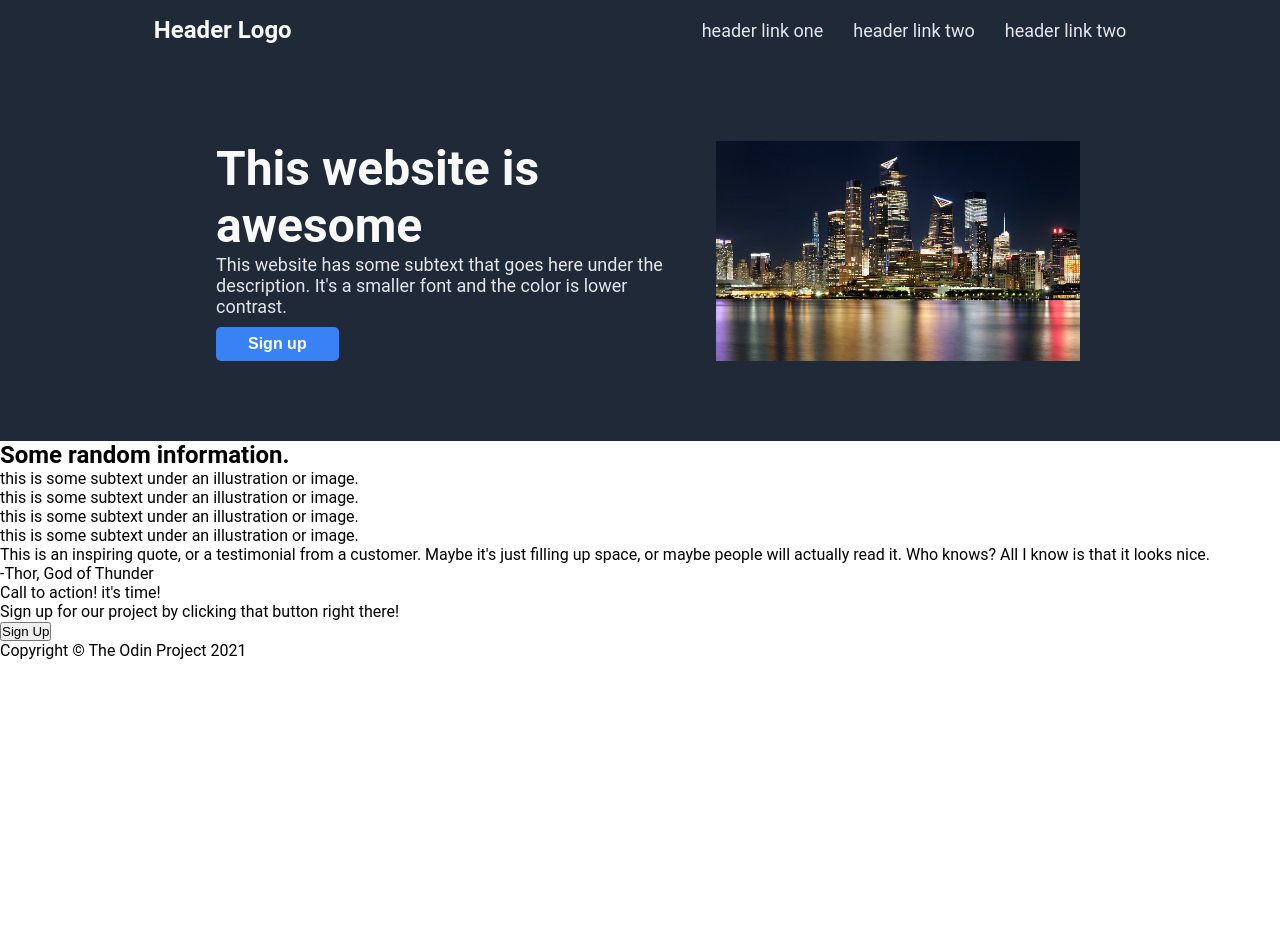
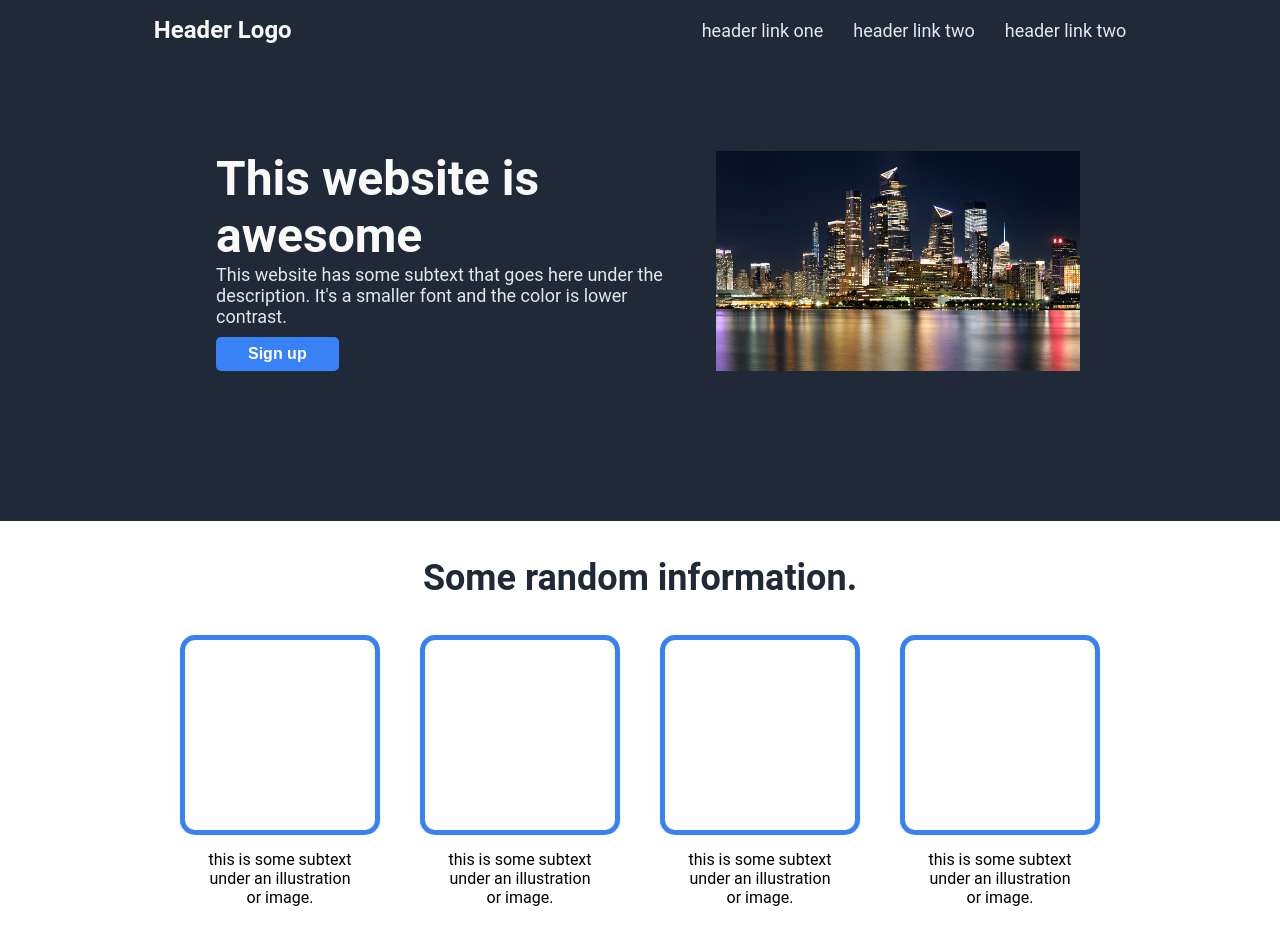
Before and after one commit to itavoro/landing-page, a plain HTML site: page index.html in a window 1280 px wide. Shown: the top 952 px of the page. Before the commit the page ends 800 px from the top, so only its background shows below. Drawn offline with Linux system fonts and the light colour scheme.

Commit message:
Initialize rows four and five

```diff
--- a/index.html
+++ b/index.html
@@ -30,18 +30,32 @@
         </div>
     </div>
     <div class="third-row">
-        <div class="random-information">
-            <h2 id="random-information-header">Some random information.</h2>
+        <p id="random-information-header">Some random information.</p>
+            <div class="boxes">
+                <div class="box-container">
+                    <div class="box"></div>
+                    <div class="box-subtext">
+                        <p>this is some subtext under an illustration or image.</p>
                     </div>
-        <div class="boxes">
+                </div>
+                <div class="box-container">
                     <div class="box"></div>
-            <p class="box-subtext">this is some subtext under an illustration or image.</p>
+                    <div class="box-subtext">
+                        <p>this is some subtext under an illustration or image.</p>
+                    </div>
+                </div>
+                <div class="box-container">
                     <div class="box"></div>
-            <p class="box-subtext">this is some subtext under an illustration or image.</p>
+                    <div class="box-subtext">
+                        <p>this is some subtext under an illustration or image.</p>
+                    </div>
+                </div>
+                <div class="box-container">
                     <div class="box"></div>
-            <p class="box-subtext">this is some subtext under an illustration or image.</p>
-            <div class="box"></div>
-            <p class="box-subtext">this is some subtext under an illustration or image.</p>
+                    <div class="box-subtext">
+                        <p>this is some subtext under an illustration or image.</p>
+                    </div>
+                </div>
             </div>
     </div>
     <div class="fourth-row">
@@ -50,8 +64,10 @@
     </div>
     <div class="fifth-row">
         <div class="cta">
+            <div class="cta-text">
                 <p id="cta-title">Call to action! it's time!</p>
                 <p id="cta-description">Sign up for our project by clicking that button right there!</p>
+            </div>
             <button id="cta-button">Sign Up</button>
         </div>
     </div>
--- a/style.css
+++ b/style.css
@@ -39,7 +39,8 @@ a {
     display: flex;
     align-items: center;
     justify-content: center;
-    padding: 80px 0;
+    padding-top: 90px;
+    padding-bottom: 150px;
     gap: 50px;
 }
 
@@ -83,3 +84,101 @@ a {
     height: 100%;
     object-fit: cover;
 }
+
+.third-row {
+    display: flex;
+    flex-direction: column;
+    justify-content: center;
+    align-items: center;
+    padding-bottom: 140px;
+}
+
+#random-information-header {
+    margin: 36px 0;
+    font-size: 36px;
+    color: #1f2937;
+    font-weight: bolder;
+}
+
+.boxes {
+    display: flex;
+    gap: 40px;
+}
+
+.box-container {
+    display: flex;
+    flex-direction: column;
+    align-items: center;
+    gap: 15px;
+}
+
+.box {
+    width: 200px;
+    height: 200px;
+    border: #3882f6 solid 5px;
+    border-radius: 15px;
+}
+
+.box-subtext {
+    max-width: 150px;
+    text-align: center;
+    display: flex;
+    justify-content: center;
+}
+
+.fourth-row {
+    display: flex;
+    flex-direction: column;
+    background-color: #e5e7eb;
+    padding: 180px;
+    align-items: center;
+    gap: 5px;
+}
+
+#quote {
+    font-size: 36px;
+    font-style: italic;
+    color: #1f2937;
+    max-width: 850px;
+}
+
+#thor {
+    font-weight: bolder;
+    font-size: 24px;
+    margin-left: 505px;
+}
+
+.fifth-row {
+    display: flex;
+    padding: 150px;
+    justify-content: center;
+    align-items: center;
+}
+
+.cta {
+    display: flex;
+    padding: 70px 200px;
+    background-color: #3882f6;
+    border-radius: 15px;
+    gap: 200px;
+}
+
+.cta-text {
+    color: #f9faf8;
+    gap: 5px;
+}
+
+#cta-title {
+    font-size: 26px;
+    font-weight: bold;
+}
+
+#cta-button {
+    background-color: #3882f6;
+    color: #f9faf8;
+    width: 150px;
+    height: 40px;
+    border-radius: 5px;
+    border: #f9faf8 solid 2px;
+    font-size: 16px;
+}
```
Lines whose indentation alone changed are shown as unchanged.
